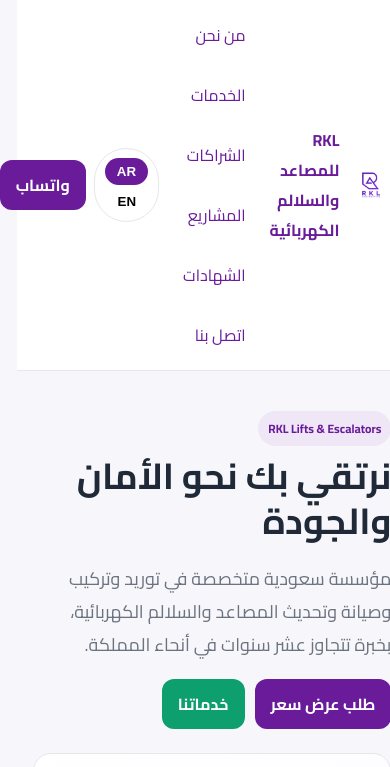
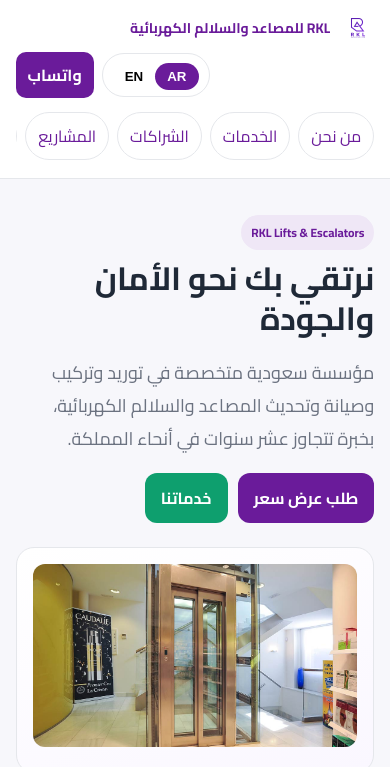
Before and after one commit to maherhato1986/rk-lifts-site, a plain HTML site: page index.html in a window 390 px wide. Shown: the top 767 px of the page. Drawn offline with Linux system fonts and the light colour scheme.

Commit message:
Update index.html

```diff
--- a/index.html
+++ b/index.html
@@ -73,9 +73,41 @@
     .seg button{border:none;background:transparent;padding:6px 12px;border-radius:999px;cursor:pointer;font-weight:700}
     .seg button.active{background:var(--brand);color:#fff}
 
-    /* Responsive */
-    @media (max-width: 900px){
-      .hero{grid-template-columns:1fr}
+    /* Responsive *//* ===== Responsive navbar tidy (mobile) ===== */
+@media (max-width: 900px){
+  /* الهيرو كما هو */
+  .hero{grid-template-columns:1fr; padding:36px 0}
+  .hero h1{font-size:32px}
+
+  /* تنظيم الهيدر */
+  .nav{flex-wrap:wrap; align-items:center; gap:8px}
+  .brand{order:0; flex:1 1 auto; display:flex; align-items:center; gap:10px}
+  .brand img{height:32px}
+  .brand .title{font-size:14px; white-space:nowrap; overflow:hidden; text-overflow:ellipsis; max-width:60vw}
+
+  /* شريط الروابط: صف واحد قابِل للتمرير */
+  .menu{
+    order:3; width:100%;
+    display:flex; flex-wrap:nowrap; gap:8px; justify-content:flex-start;
+    overflow-x:auto; -webkit-overflow-scrolling:touch; padding:6px 0;
+  }
+  .menu a{
+    flex:0 0 auto;            /* لا تتمدد */
+    background:#fff;
+    border:1px solid var(--border);
+    border-radius:999px;
+    padding:8px 12px;
+    white-space:nowrap;
+  }
+
+  /* محوّل اللغة + زر واتساب */
+  .lang-toggle{order:2; margin-inline-start:auto; display:flex; align-items:center; gap:8px}
+  .lang-toggle .seg{order:1}
+  .lang-toggle .btn{order:2; padding:8px 12px; border-radius:10px}
+
+  /* زر واتساب العائم: أصغر ولا يغطي المحتوى */
+  .whats-floating{bottom:16px; inset-inline-end:16px; padding:10px 12px}
+}
     }
   </style>
   <!-- RKL Meta and Branding -->
```
